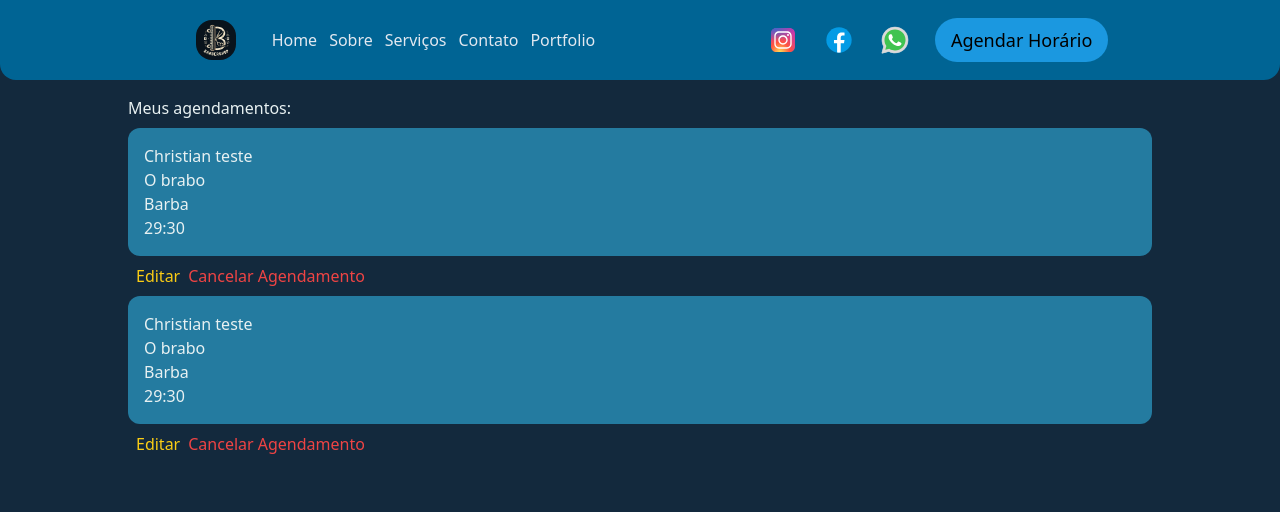
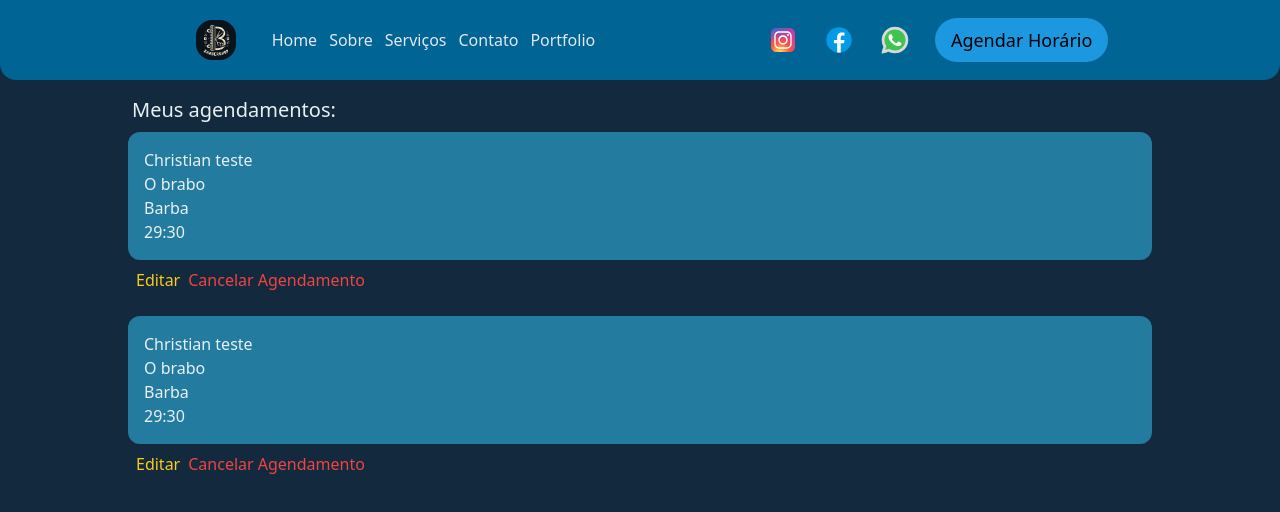
Before and after one commit to Stuutis/BarberShop, a React (Vite) app: page /Agendamentos in a window 1280 px wide. Shown: the top 512 px of the page. Built offline with nearby package versions, Linux system fonts and the light colour scheme.

Commit message:
Criado card de meus agendamentos na pagina meus agendamentos

```diff
--- a/src/components/my-shedules-card/my-shedules-card.tsx
+++ b/src/components/my-shedules-card/my-shedules-card.tsx
@@ -12,7 +12,7 @@ export function MySchedulesCard({
   time,
 }: MyScheduleCardProps) {
   return (
-    <div>
+    <div className="mb-6">
       <div className="bg-secondary-custom my-2 p-4 rounded-xl">
         <p>{name}</p>
         <p>{professionalName}</p>
--- a/src/components/navigation/navigation.tsx
+++ b/src/components/navigation/navigation.tsx
@@ -78,7 +78,8 @@ export function Navigation() {
                 src={logo}
                 alt=""
               />
-              <div className="mb-3">
+
+              <div className="mb-3 lg:mb-0">
                 {isLoggedIn && (
                   <p className="text-text-custom">Bem-vindo, {userName}</p>
                 )}
--- a/src/pages/schedules.tsx
+++ b/src/pages/schedules.tsx
@@ -7,7 +7,7 @@ export function Schedules() {
       <Navigation />
       <div className="max-w-[80vw] mx-auto my-4">
         <div className="text-text-custom">
-          <h1>Meus agendamentos:</h1>
+          <h1 className="text-xl pl-1">Meus agendamentos:</h1>
           <MySchedulesCard
             name={"Christian teste"}
             professionalName={"O brabo"}
```
